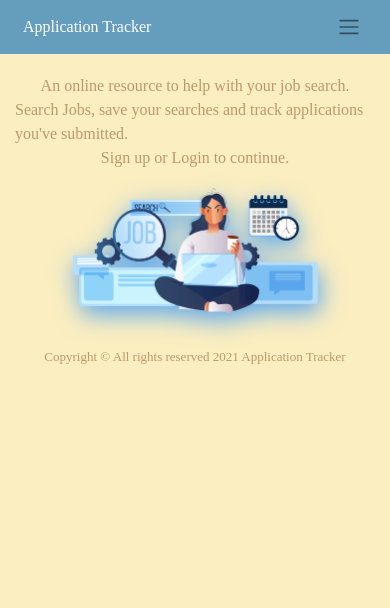
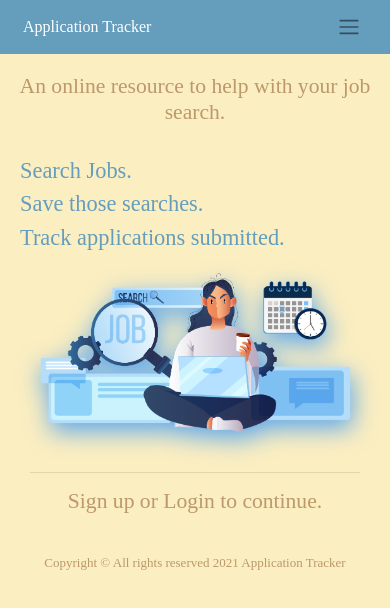
Before and after one commit to jcos201/MERN-application-tracker-client, a React (Create React App) app: page / in a window 390 px wide. Shown: the top 608 px of the page. Built offline with nearby package versions, Linux system fonts and the light colour scheme; a web font is replaced by a local one.

Commit message:
Adds homepage copy, animation and mobile-first styling

```diff
--- a/src/pages/HomePage/HomePage.module.css
+++ b/src/pages/HomePage/HomePage.module.css
@@ -1,12 +1,92 @@
+/*
+CSS styling using mobile-first design
+*/
+
+.h4Col{
+    display: flex;
+    flex-direction: column;
+    justify-content: center;
+    color: var(--header-bg-color);
+    font-size: 1.4rem;
+    text-align: left;
+    margin: 0 5px;
+}
+
+h3{
+    font-size: 1.35rem !important;
+    margin: 0 5px 10px 5px;
+}
+
+.row {
+    justify-content: center;
+    margin-bottom: 20px;
+    text-align: center;
+}
+
+.text {
+    text-align: center;
+
+}
+
+.rowTextCenter {
+    flex-direction: row;
+}
+
 .div{
     display: flex;
-    flex-direction: column;
+    flex-direction: row;
     align-items: center;
+    text-align: center;
 }
 
 .img {
-    width: 75%;
+    width: 95%;
     margin-top: 5%;
     margin-bottom: 7%;
     filter: drop-shadow(2px 8px 12px #5aa6ed);
 }
+
+/*
+Styling specific to small devices
+*/
+@media only screen and (min-width: 576px)  {
+
+    .h4Col{
+        font-size: 0.97rem;
+        margin: 0;
+    }
+
+    .animatedText{
+        padding-bottom: 10px;
+    }
+
+    .animatedText:nth-child(1){
+        padding-top: 10px;
+    }
+}
+
+/*
+Styling specific to medium screens like tablets
+*/
+@media only screen and (min-width: 768px)  {
+
+    .h4Col{
+        font-size: 1.25rem;
+    }
+
+}
+
+/*
+Styling specific to Large screens and above
+*/
+@media only screen and (min-width: 992px)  {
+
+    h3{
+        font-size: 1.95rem !important;
+    }
+
+    .h4Col{
+        font-size: 1.75rem;
+    }
+
+}
--- a/src/pages/HomePage/index.js
+++ b/src/pages/HomePage/index.js
@@ -1,16 +1,36 @@
 import logo from '../../ApplicationTracker.png'
 import styles from './HomePage.module.css'
 
-import { Container, Row } from 'react-bootstrap'
+import { Row, Col } from 'react-bootstrap'
+import Fade from 'react-reveal/Fade'
 
 function HomePage (props) {
     return(
-        <Container className={styles.div}>
-            <Row>An online resource to help with your job search.</Row>
-            <Row>Search Jobs, save your searches and track applications you've submitted.</Row>
-            <Row>Sign up or Login to continue.</Row>
-            <img src={logo} className={styles.img} alt="Search Jobs, save your searches and track applications you've submitted."/>
-        </Container>
+        <>
+        <Row className={styles.row}><h3>An online resource to help with your job search.</h3></Row>
+        <Col className={styles.text}>
+            <Row>
+                <Col sm={ {span:7, order:'first' }} xs={{ span:18, order: 'last' }}>
+                    <Fade duration={3000}>
+                    <img src={logo} className={styles.img} alt="Search Jobs, save your searches and track applications you've submitted."/>
+                    </Fade>
+                </Col>
+                <Col sm={{ span:5, order:'last' }} xs={{ span:18, order: 'first' }} className={styles.h4Col}>
+                    <Fade delay={1000} right cascade duration={1500}>
+                        <Row className={styles.animatedText}>Search Jobs.</Row>
+                    </Fade>
+                    <Fade delay={1500} right cascade duration={1500}>
+                        <Row className={styles.animatedText}>Save those searches.</Row>
+                    </Fade>
+                    <Fade delay={2000} right cascade duration={1500}>
+                        <Row className={styles.animatedText}>Track applications submitted.</Row>
+                    </Fade>
+                </Col>
+            </Row>
+            <hr/>
+            <Row className={styles.row}><h3>Sign up or Login to continue.</h3></Row>
+        </Col>
+        </>
     )
 
 }
```
